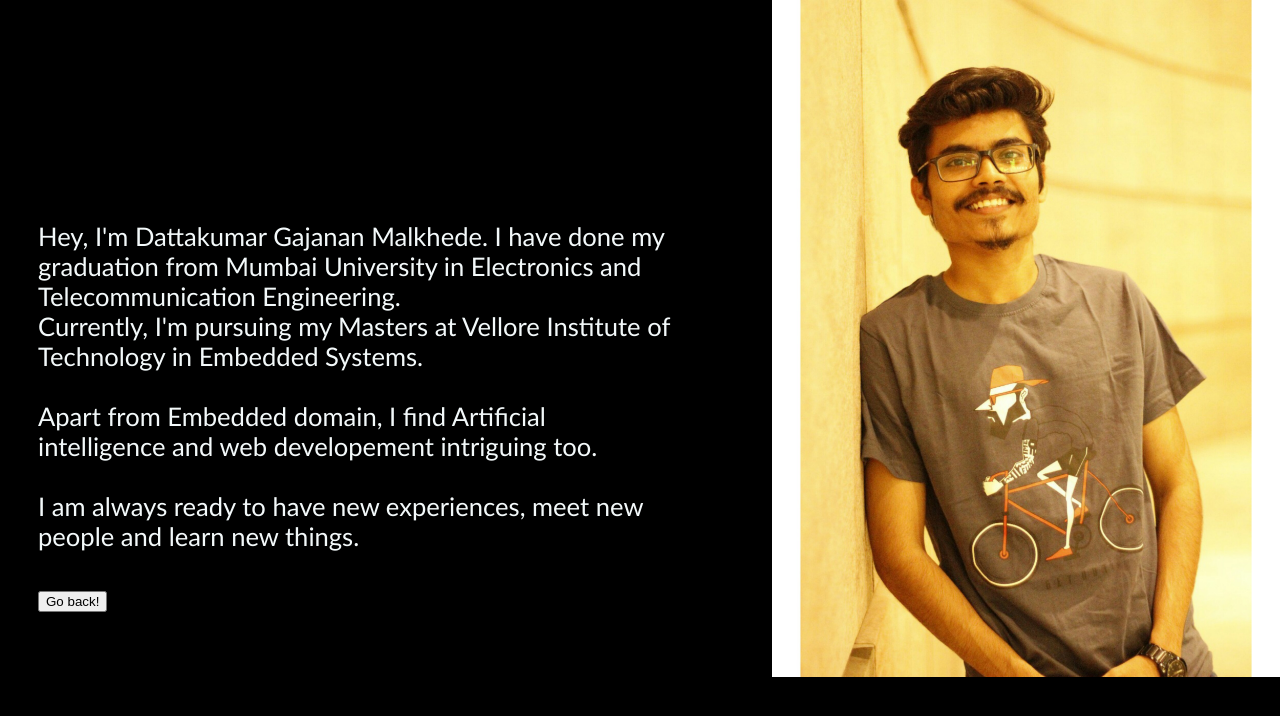
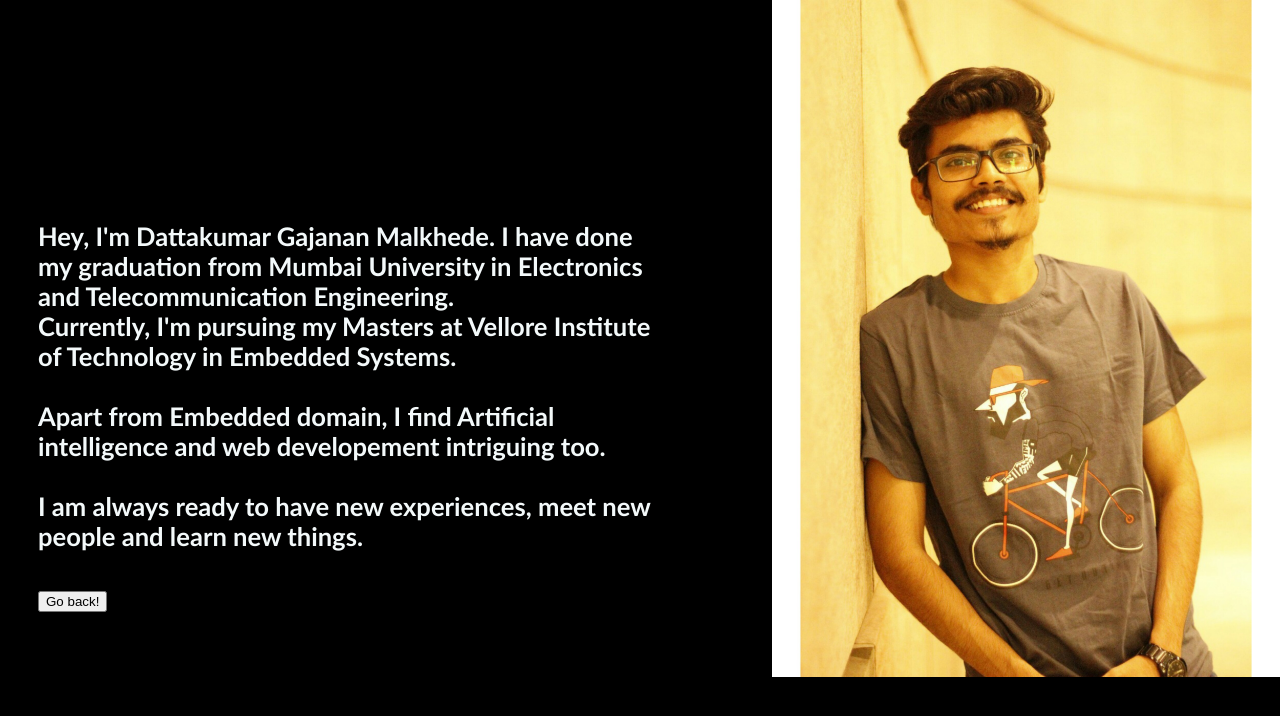
Before and after one commit to DGMalkhede/officialdatta, a plain HTML site: page About.html in a window 1280 px wide. Drawn offline with Linux system fonts and the light colour scheme.

Commit message:
Update About.html

```diff
--- a/About.html
+++ b/About.html
@@ -39,7 +39,7 @@
         </style>
 </head>
 <body>
-    <div style="font-size: 2vw;"  class="container">
+    <h1 style="font-size: 2vw;"  class="container">
         Hey, I'm Dattakumar Gajanan Malkhede.
         I have done my graduation from Mumbai University in Electronics and Telecommunication Engineering.
         <br>Currently, I'm pursuing my Masters at Vellore Institute of Technology in Embedded Systems.
@@ -55,6 +55,6 @@
             <input type="button" value="Go back!" onclick="history.back()">
         </form>
 
-    </div>
+
 </body>
 </html>
```
